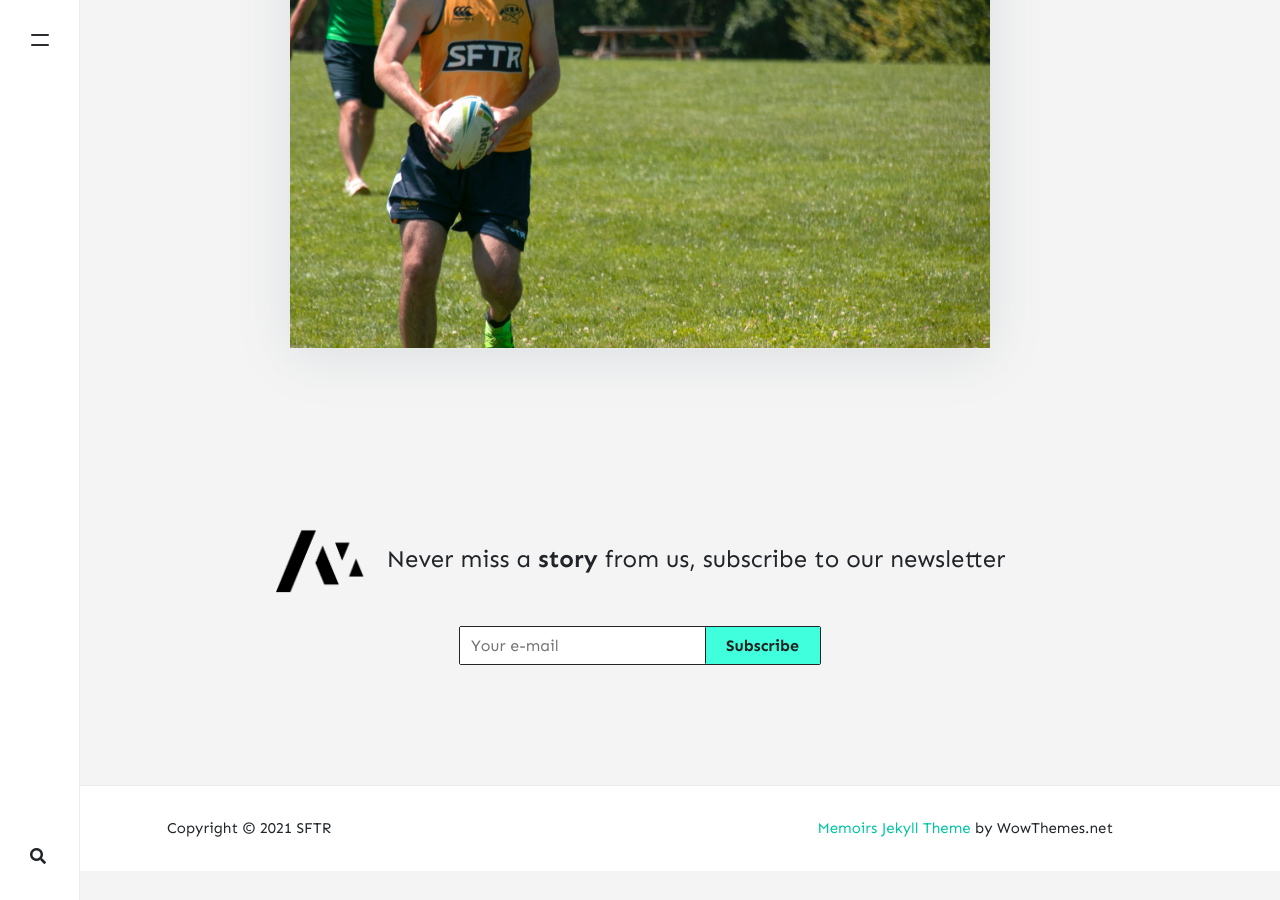
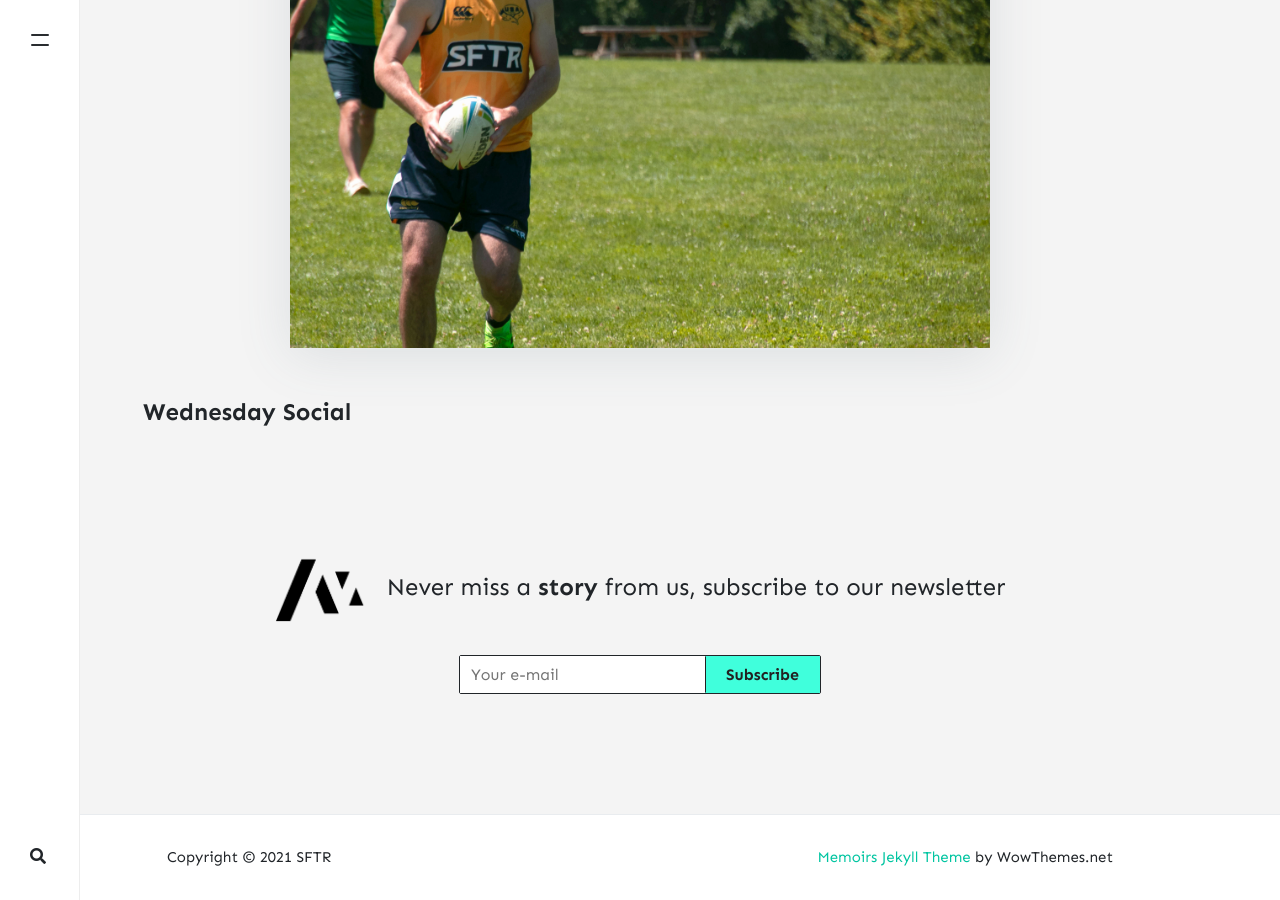
Before and after one commit to stackbit-projects/blue-triceratops-4f502, a Jekyll site: the page built from _pages/about.md, in a window 1280 px wide and 900 px high, scrolled down 744 px. Built offline with Jekyll 4.4.1, drawn with Linux system fonts in a browser that asks for light colours; nearby versions of some CDN libraries; comment, search, counter and statistics services are not loaded; before the commit the page ends 1615 px from its top, so only the background shows below that.

Commit message:
home.html: changed

```diff
--- a/_layouts/home.html
+++ b/_layouts/home.html
@@ -20,7 +20,7 @@ permalink: "/home.html"
 
 <div class="column-group">
     <div class="three-column">
-        <h4></h4>
+        <h4>Wednesday Social</h4>
     </div>
 </div>
 <!-- Content -->
```
